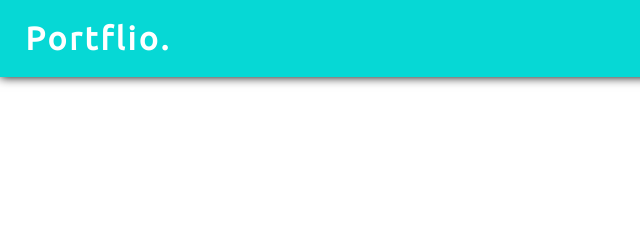
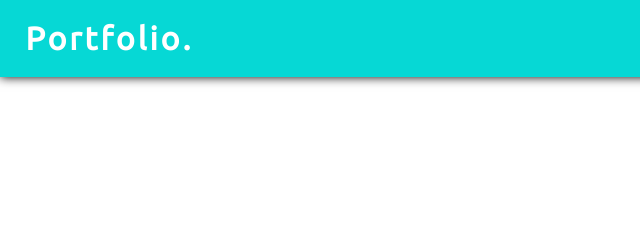
Before and after one commit to Felipe-Alves-Augusto/portfolio, a plain HTML site: page index.html in a window 1280 px wide. Shown: the top 240 px of the page, 0-640 px from the left. Drawn offline with Linux system fonts and the light colour scheme; a script that the page names is missing.

Commit message:
correção

```diff
--- a/index.html
+++ b/index.html
@@ -31,7 +31,7 @@
     <header id="topo">
         <div class="container flex">
             <div class="logo">
-                <h1>Portf<span class="white">lio.</span></h1>
+                <h1>Portfo<span class="white">lio.</span></h1>
             </div><!--logo-->
             <nav class="menu-desktop">
                 <ul>
```
